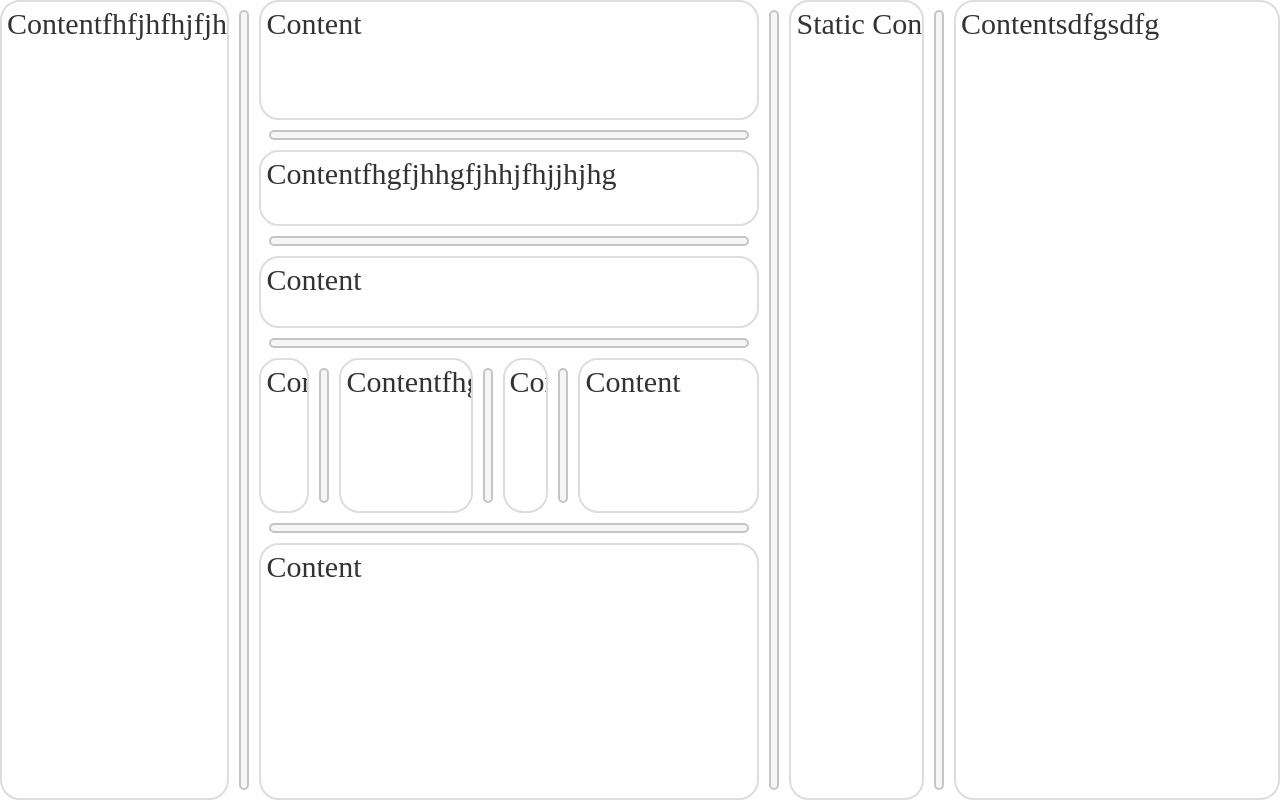
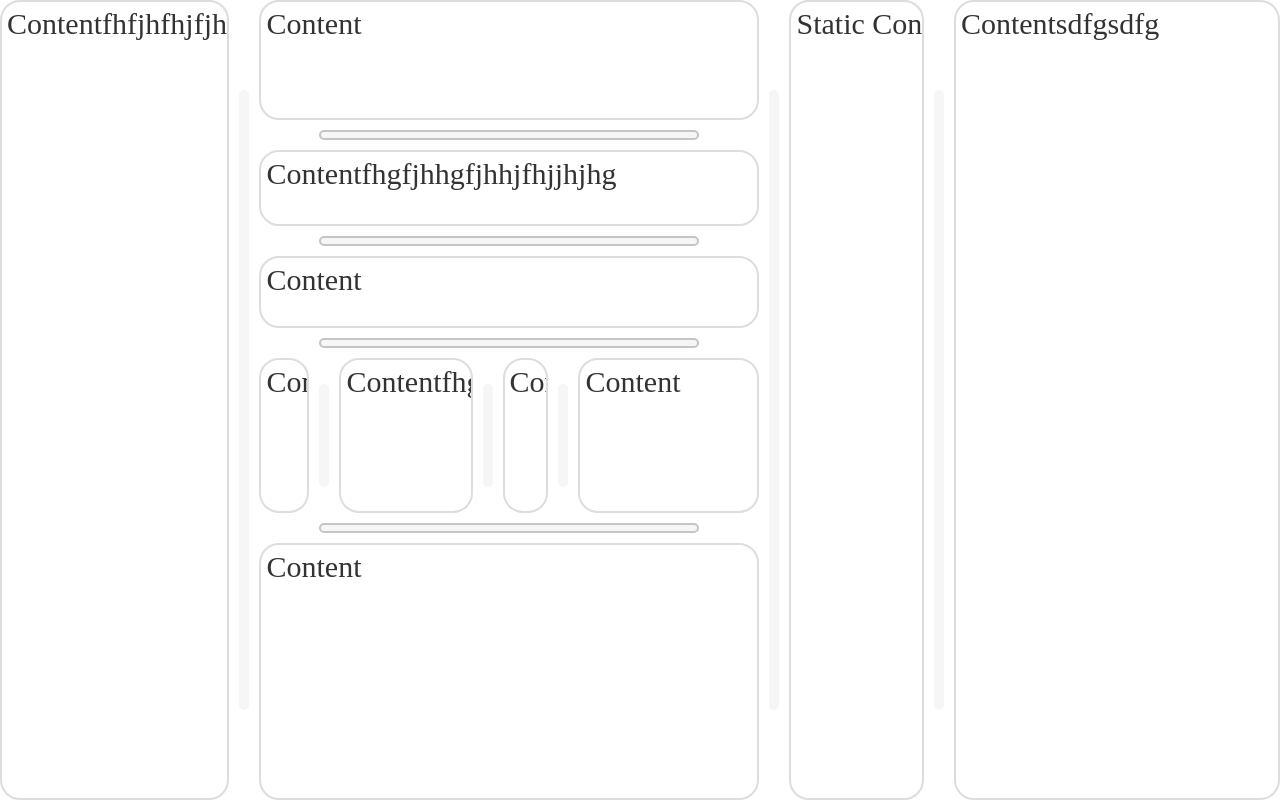
Before and after one commit to stein-t/granit, a plain HTML site: page Granit/Index.html in a window 1280 px wide. Drawn offline with nearby package versions, Linux system fonts and the light colour scheme.

Commit message:
css important styles

```diff
--- a/Granit/Content/custom.css
+++ b/Granit/Content/custom.css
@@ -31,7 +31,6 @@
 .splitter_HandleStyle {
     border-width: 2px;
     border-radius: 20px;
-    margin: 10px;
 }
 
 .splitter_Layout2 {
--- a/Granit/Content/granit.css
+++ b/Granit/Content/granit.css
@@ -37,55 +37,58 @@ body {
 
 /*******************************************************************/
 .granit_layout {
-    width: auto !important;
-    height: 100% !important;
-    display: flex !important;
-    box-sizing: border-box !important;
+    width: auto;
+    height: 100%;
+    display: flex; /*!important;*/
     overflow: hidden;
-    position: relative !important;
+
+    /* position: relative !important;
     margin: 0 !important;
     padding: 0 !important;
     left: 0 !important;
     top: 0 !important;
     right: 0 !important;
     bottom: 0 !important;
+    box-sizing: border-box !important; */
 }
 
 .granit_layout.granit_layout_vertical {
-    flex-flow: row nowrap !important;
-    justify-content: flex-start !important;
+    flex-flow: row nowrap; /*!important;*/
+    justify-content: flex-start; /*!important;*/
 }
 
 .granit_layout.granit_layout_horizontal {
-    flex-flow: column nowrap !important;
-    align-items: flex-start !important;
+    flex-flow: column nowrap; /*!important;*/
+    align-items: flex-start; /*!important;*/
 }
 
 .granit-splitter-panel {
-    display: block !important;
-    position: absolute !important;
+    position: absolute; /*!important;*/
+    bottom: 0; /*!important;*/
+    top: 0; /*!important;*/
+    left: 0; /*!important;*/
+    right: 0; /*!important;*/
+    overflow: auto;
+
+    /* display: block !important;
     box-sizing: border-box !important;
     width: auto !important;
     height: auto !important;
-    bottom: 0 !important;
-    top: 0 !important;
-    left: 0 !important;
-    right: 0 !important;
-    float: none !important;
-    overflow: auto;
+    float: none !important; */
 }
 
 .granit_panel_wrapper {
-    display: block !important;
-    box-sizing: border-box !important;
     height: 100%;
     width: 100%;
-    overflow: hidden !important;
     flex: 0 1 auto;                  /* default flex setting: the proper size will be set at runtime */
-    position: relative !important;
+    position: relative; /*!important;*/
+    overflow: hidden; /*!important;*/
+
+    /* display: block !important;
+    box-sizing: border-box !important;
     margin: 0 !important;
     padding: 0 !important;
-    border: 0 !important;
+    border: 0 !important; */
 }
 
 .granit_panel_static {
@@ -93,17 +96,19 @@ body {
 }
 
 .granit-splitter-state-default {
-    display: block !important;
+    position: absolute; /*!important;*/
+    bottom: 0; /*!important;*/
+    top: 0; /*!important;*/
+    left: 0; /*!important;*/
+    right: 0; /*!important;*/
+    overflow: hidden; /*!important;*/
+
+    /* display: block !important;
     float: none !important;
     box-sizing: border-box !important;
-    position: absolute !important;
     width: auto !important;
     height: auto !important;
-    bottom: 0 !important;
-    top: 0 !important;
-    left: 0 !important;
-    right: 0 !important;
-    overflow: hidden !important;
+    margin: 0; */
 }
 
 /* justify ui-themed splitter */
@@ -112,7 +117,7 @@ body {
 .granit-splitter-state-default.ui-state-active.granit-splitter-horizontal {
     background-position-x: 120%;
     background-position-y: 0;
-    background-repeat: repeat-x !important;
+    background-repeat: repeat-x; /*!important;*/
 }
 .granit-splitter-state-default.ui-state-default.granit-splitter-vertical,
 .granit-splitter-state-default.ui-state-hover.granit-splitter-vertical,
@@ -120,7 +125,7 @@ body {
 {
     background-position-x: 120%;
     background-position-y: 0;
-    background-repeat: repeat-y !important;
+    background-repeat: repeat-y; /*!important;*/
 }
 
 /* justify ui-themed splitter */
@@ -131,25 +136,26 @@ body {
 }
 
 .granit_splitter_wrapper {
-    display: block !important;
+    overflow: hidden; /*!important;*/
+    flex: none; /*!important;*/
+    position: relative; /*!important;*/
+    align-self: center; /*!important;*/
+    pointer-events: auto;
+
+    /* display: block !important;
     float: none !important;
     height: 100%;
     width: 100%;
-    overflow: hidden !important;
-    flex: none !important;
-    position: relative !important;
-    align-self: center !important;
     margin: 0 !important;
     padding: 0 !important;
-    border: 0 !important;
-    pointer-events: auto;
+    border: 0 !important; */
 }
 
 .granit_suppressMouseEvents {
     pointer-events: none;
 }
 .granit_splitter_active {
-    pointer-events: auto !important;
+    pointer-events: auto; /*!important;*/
 }
 
 /*custom default panel layout styles*/
--- a/Granit/Index.html
+++ b/Granit/Index.html
@@ -88,7 +88,7 @@
             panelTemplate: {
                 minSize: "4em", resizable: true, class: "granit_Padding_Corner panelLayout_Hover"
             },
-            splitterTemplate: { width: "3em", length: "100%", class: "splitter_HandleStyle" },
+            splitterTemplate: { width: "3em", length: "calc(80% - 20px)", margin: "10px", class: "splitter_HandleStyle" },
             direction: "vertical",
             overflow: "hidden"
         });
@@ -111,7 +111,7 @@
             panelTemplate: {
                 minSize: "4em", resizable: true, class: "granit_Padding_Corner panelLayout_Hover"
             },
-            splitterTemplate: { width: "3em", length: "100%", class: "splitter_HandleStyle" }
+            splitterTemplate: { width: "3em", length: "calc(80% - 20px)", margin: "10px", class: "splitter_HandleStyle" }
         });
 
         $("#splitterInner2").splitter({
@@ -129,7 +129,7 @@
             panelTemplate: {
                 minSize: "4em", class: "granit_Padding_Corner panelLayout_Hover"
             },
-            splitterTemplate: { width: "3em", length: "100%", class: "splitter_HandleStyle" },
+            splitterTemplate: { width: "3em", length: "calc(80% - 20px)", margin: "10px", class: "splitter_HandleStyle" },
             direction: "vertical",
             overflow: "hidden"
         });
--- a/Granit/Scripts/granit.js
+++ b/Granit/Scripts/granit.js
@@ -29,7 +29,7 @@ $(function () {
             panel: [],
             splitter: [],
             panelTemplate: { size: "auto", minSize: 30, maxSize: "none", resizable: true, flexible: true },
-            splitterTemplate: { width: "6px", length: "100%", disabled: false },
+            splitterTemplate: { width: "6px", length: "100%", margin: 0, disabled: false },
             reconvert: "all"
         },
         /*
@@ -66,7 +66,7 @@ $(function () {
             ];
 
             var splitterOptionsAllowed = [
-                'index', 'disabled', 'width', 'length', 'class'
+                'index', 'disabled', 'width', 'length', 'margin', 'class'
             ];
 
             //check for invalid options
@@ -239,6 +239,10 @@ $(function () {
                     var splitterLength = (splitter && splitter.length) || self.options.splitterTemplate && self.options.splitterTemplate.length;
                     //Any css length value is allowed (including calc() statements). No validation needed here, because this value is directly forwarded into the css style definition
 
+                    //retrieve the splitterMargin option: a value defined individually on splitter level overwrites any template value
+                    var splitterMargin = (splitter && splitter.margin) || self.options.splitterTemplate && self.options.splitterTemplate.margin;
+                    //Any css margin value is allowed (including calc() statements). No validation needed here, because this value is directly forwarded into the css style definition
+
                     var cursor = splitter && splitter.disabled ? "default" : self.cursor;
 
                     var splitterElement = $("<div></div>");
@@ -253,10 +257,12 @@ $(function () {
                         splitterElement.addClass("granit-splitter-vertical");           //justify ui-themed splitter
                         splitterElement.parent().css("width", splitterWidth.getValue());
                         splitterElement.parent().css("height", splitterLength);
+                        splitterElement.css({ marginLeft: splitterMargin, marginRight: splitterMargin });
                     } else {
                         splitterElement.addClass("granit-splitter-horizontal");         //justify ui-themed splitter
                         splitterElement.parent().css("height", splitterWidth.getValue());
                         splitterElement.parent().css("width", splitterLength);
+                        splitterElement.css({ marginTop: splitterMargin, marginBottom: splitterMargin });
                     }
                     splitterElement.parent().data().__granitData__ = { disabled: splitter && splitter.disabled };
                     self.splitterList[index] = splitterElement.parent();
@@ -319,6 +325,7 @@ $(function () {
 
                 self.splitterList[index] && self.splitterList[index].insertAfter(wrappedElement.parent());
 
+                //remove border if splitter has no margin, so vertical and horizontal splitter "merge into one another"
                 if (self.splitterList[index] && !parseFloat(getComputedStyle(self.splitterList[index].children(0)[0], null).getPropertyValue("margin"))) {
                     self.splitterList[index].children(0).addClass("granit-splitter-noBorder");               //justify ui-themed splitter
                 }
```
Also changed, not shown: Granit/Content/custom.min.css, Granit/Content/granit.min.css, Granit/Scripts/granit.min.js.
